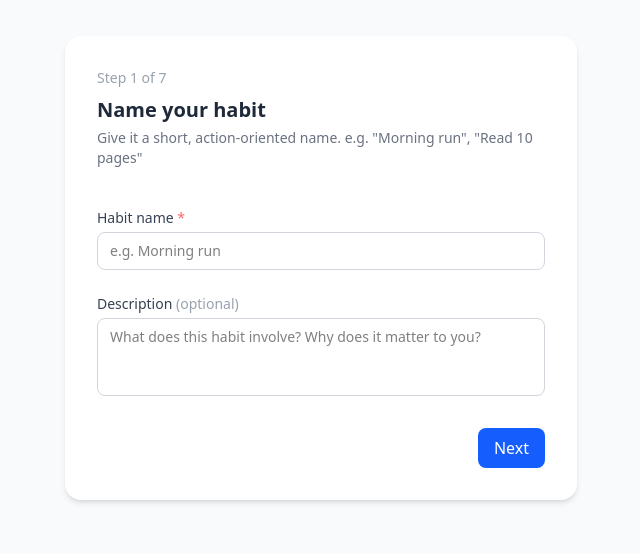
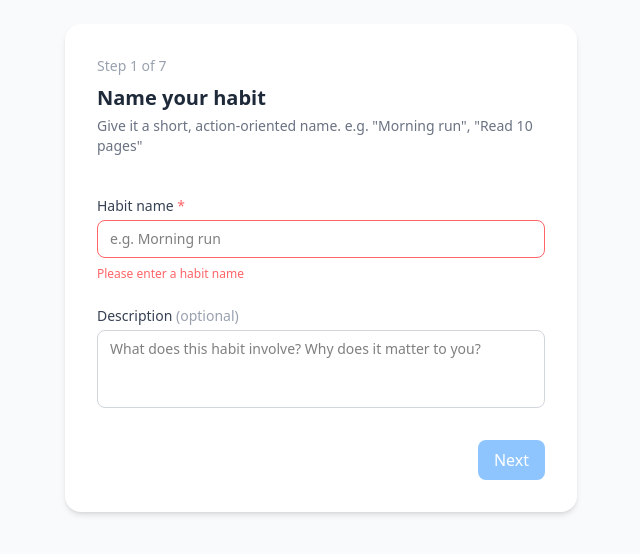
Before and after one commit to kevincoj/DayOnes, a React (Vite) app in the folder apps/client/: page /habits/new in a window 1280 px wide. Shown: the part 132-686 px from the top of the page, without its empty margins (319-959 px from the left). Built offline with nearby package versions, Linux system fonts and the light colour scheme; sample sign-in values are in the browser's storage.

Commit message:
Small feature changes in habit wizard steps and fixing token usage

```diff
--- a/apps/client/src/components/wizard/Step1.tsx
+++ b/apps/client/src/components/wizard/Step1.tsx
@@ -1,8 +1,8 @@
-import type { HabitFormData } from "../../types/habit"
+import type { HabitFormData } from "../../types/habit";
 
 interface Props {
-  formData: HabitFormData
-  onChange: (field: keyof HabitFormData, value: string) => void
+  formData: HabitFormData;
+  onChange: (field: keyof HabitFormData, value: string) => void;
 }
 
 export default function Step1({ formData, onChange }: Props) {
@@ -13,7 +13,8 @@ export default function Step1({ formData, onChange }: Props) {
           Name your habit
         </h2>
         <p className="text-sm text-gray-500 mb-4">
-          Give it a short, action-oriented name. e.g. "Morning run", "Read 10 pages"
+          Give it a short, action-oriented name. e.g. "Morning run", "Read 10
+          pages"
         </p>
       </div>
 
@@ -26,13 +27,19 @@ export default function Step1({ formData, onChange }: Props) {
           value={formData.name}
           onChange={(e) => onChange("name", e.target.value)}
           placeholder="e.g. Morning run"
-          className="border border-gray-300 rounded-lg px-3 py-2 text-sm focus:outline-none focus:ring-2 focus:ring-blue-500"
+          className={`border rounded-lg px-3 py-2 text-sm focus:outline-none focus:ring-2 focus:ring-blue-500 ${
+            formData.name === "" ? "border-red-400" : "border-gray-300"
+          }`}
         />
+        {formData.name === "" && (
+          <p className="text-xs text-red-400 mt-1">Please enter a habit name</p>
+        )}
       </div>
 
       <div className="flex flex-col gap-1">
         <label className="text-sm font-medium text-gray-700">
-          Description <span className="text-gray-400 font-normal">(optional)</span>
+          Description{" "}
+          <span className="text-gray-400 font-normal">(optional)</span>
         </label>
         <textarea
           value={formData.description}
@@ -43,5 +50,5 @@ export default function Step1({ formData, onChange }: Props) {
         />
       </div>
     </div>
-  )
+  );
 }
--- a/apps/client/src/components/wizard/Step2.tsx
+++ b/apps/client/src/components/wizard/Step2.tsx
@@ -1,8 +1,8 @@
-import type { HabitFormData } from "../../types/habit"
+import type { HabitFormData } from "../../types/habit";
 
 interface Props {
-  formData: HabitFormData
-  onChange: (field: keyof HabitFormData, value: string) => void
+  formData: HabitFormData;
+  onChange: (field: keyof HabitFormData, value: string) => void;
 }
 
 export default function Step2({ formData, onChange }: Props) {
@@ -21,15 +21,30 @@ export default function Step2({ formData, onChange }: Props) {
         <label className="text-sm font-medium text-gray-700">
           Frequency <span className="text-red-400">*</span>
         </label>
-        <select
-          value={formData.frequency}
-          onChange={(e) => onChange("frequency", e.target.value)}
-          className="border border-gray-300 rounded-lg px-3 py-2 text-sm focus:outline-none focus:ring-2 focus:ring-blue-500 bg-white"
-        >
-          <option value="daily">Daily</option>
-          <option value="weekly">Weekly</option>
-          <option value="custom">Custom</option>
-        </select>
+        <div className="flex items-center gap-2">
+          <input
+            type="number"
+            min={1}
+            max={7}
+            value={formData.frequency}
+            onChange={(e) => {
+              const val = e.target.value;
+              if (val === "") return onChange("frequency", "");
+              const clamped = Math.min(7, Math.max(1, Number(val)));
+              onChange("frequency", clamped.toString());
+            }}
+            placeholder="#"
+            className={`border rounded-lg px-3 py-2 text-sm focus:outline-none focus:ring-2 focus:ring-blue-500 w-20 text-center ${
+              formData.frequency === "" ? "border-red-400" : "border-gray-300"
+            }`}
+          />
+          <span className="text-sm text-gray-500">days per week</span>
+        </div>
+        {formData.frequency === "" && (
+          <p className="text-xs text-red-400 mt-1">
+            Please enter a number between 1 and 7
+          </p>
+        )}
       </div>
 
       <div className="flex flex-col gap-1">
@@ -50,5 +65,5 @@ export default function Step2({ formData, onChange }: Props) {
         </div>
       </div>
     </div>
-  )
+  );
 }
--- a/apps/client/src/components/wizard/Step3.tsx
+++ b/apps/client/src/components/wizard/Step3.tsx
@@ -36,11 +36,11 @@ export default function Step3({ formData, onChange }: Props) {
         </div>
 
         {/* Live preview */}
-        {formData.triggerCue && (
+        {/* {formData.triggerCue && (
           <p className="text-sm text-blue-600 mt-1">
             ✓ After I {formData.triggerCue}
           </p>
-        )}
+        )} */}
       </div>
     </div>
   )
--- a/apps/client/src/pages/HabitWizard.tsx
+++ b/apps/client/src/pages/HabitWizard.tsx
@@ -1,159 +1,137 @@
-import { useState, useContext } from "react"
-import { useNavigate } from "react-router-dom"
-import type { HabitFormData } from "../types/habit"
-import { AuthContext } from "../context/AuthContext"
-import Step1 from "../components/wizard/Step1"
-import Step2 from "../components/wizard/Step2"
-import Step3 from "../components/wizard/Step3"
-import Step4 from "../components/wizard/Step4"
-import Step5 from "../components/wizard/Step5"
-import Step6 from "../components/wizard/Step6"
-import Step7 from "../components/wizard/Step7"
+import { useState, useContext } from "react";
+import { useNavigate } from "react-router-dom";
+import type { HabitFormData } from "../types/habit";
+import { useAuth } from "../context/AuthContext";
+import Step1 from "../components/wizard/Step1";
+import Step2 from "../components/wizard/Step2";
+import Step3 from "../components/wizard/Step3";
+import Step4 from "../components/wizard/Step4";
+import Step5 from "../components/wizard/Step5";
+import Step6 from "../components/wizard/Step6";
+import Step7 from "../components/wizard/Step7";
 
-const TOTAL_STEPS = 7
+const TOTAL_STEPS = 7;
 
 export default function HabitWizard() {
-  const navigate = useNavigate()
-  const { token } = useContext(AuthContext) // grab token from global auth state
+  const navigate = useNavigate();
+  const { token } = useAuth();
 
   // Form submission state
-  const [isSubmitting, setIsSubmitting] = useState(false)
+  const [isSubmitting, setIsSubmitting] = useState(false);
 
   // Which step are we on? Start at 1.
-  const [currentStep, setCurrentStep] = useState(1)
+  const [currentStep, setCurrentStep] = useState(1);
 
   // All the form data lives here in the parent
   const [formData, setFormData] = useState<HabitFormData>({
     name: "",
     description: "",
-    frequency: "daily",
+    frequency: "",
     durationWeeks: "",
     triggerCue: "",
     microVersion: "",
     obstaclePlan: "",
     socialMode: "private",
     reward: "",
-  })
+  });
 
   // Move forward one step
   function handleNext() {
-    setCurrentStep((prev) => prev + 1)
+    setCurrentStep((prev) => prev + 1);
   }
 
   // Move back one step
   function handleBack() {
-    setCurrentStep((prev) => prev - 1)
+    setCurrentStep((prev) => prev - 1);
   }
 
   function handleChange(field: keyof HabitFormData, value: string) {
-  setFormData((prev) => ({ ...prev, [field]: value }))
+    setFormData((prev) => ({ ...prev, [field]: value }));
   }
 
   // Called when the user submits on the last step
   async function handleSubmit() {
-  setIsSubmitting(true)
+    setIsSubmitting(true);
     try {
       const response = await fetch("http://localhost:3001/api/habits", {
         method: "POST",
         headers: {
           "Content-Type": "application/json",
-        "Authorization": `Bearer ${token}`
+          Authorization: `Bearer ${token}`,
         },
         body: JSON.stringify({
           name: formData.name,
           description: formData.description,
           frequency: formData.frequency,
-        durationWeeks: formData.durationWeeks ? parseInt(formData.durationWeeks) : null,
+          durationWeeks: formData.durationWeeks
+            ? parseInt(formData.durationWeeks)
+            : null,
           triggerCue: formData.triggerCue,
           microVersion: formData.microVersion,
           obstaclePlan: formData.obstaclePlan,
           socialMode: formData.socialMode,
           reward: formData.reward,
-      })
-    })
+        }),
+      });
 
       if (!response.ok) {
-      throw new Error("Failed to create habit")
+        throw new Error("Failed to create habit");
       }
 
-    navigate("/home")
+      navigate("/home");
+    } catch (err) {
+      console.error("Error creating habit:", err);
+      alert("Something went wrong. Please try again.");
+      setIsSubmitting(false); // re-enable if it failed so they can retry
+    }
+  }
 
-  } catch (err) {
-    console.error("Error creating habit:", err)
-    alert("Something went wrong. Please try again.")
-    setIsSubmitting(false) // re-enable if it failed so they can retry
+  function isStepValid() {
+    switch (currentStep) {
+      case 1:
+        return formData.name.trim() !== "";
+      case 2:
+        return (
+          formData.frequency !== "" &&
+          Number(formData.frequency) >= 1 &&
+          Number(formData.frequency) <= 7
+        );
+      default:
+        return true;
     }
   }
   // Render the right step based on currentStep
   function renderStep() {
     switch (currentStep) {
       case 1:
-        return (
-            <Step1
-              formData={formData}
-              onChange={handleChange}
-            />
-          )
+        return <Step1 formData={formData} onChange={handleChange} />;
       case 2:
-        return (
-          <Step2
-            formData={formData}
-            onChange={handleChange}
-          />
-        )
+        return <Step2 formData={formData} onChange={handleChange} />;
       case 3:
-        return (
-          <Step3
-            formData={formData}
-            onChange={handleChange}
-          />
-        )
+        return <Step3 formData={formData} onChange={handleChange} />;
       case 4:
-        return (
-          <Step4
-            formData={formData}
-            onChange={handleChange}
-          />
-        )
+        return <Step4 formData={formData} onChange={handleChange} />;
       case 5:
-        return (
-          <Step5
-            formData={formData}
-            onChange={handleChange}
-          />
-        )
+        return <Step5 formData={formData} onChange={handleChange} />;
       case 6:
-        return (
-          <Step6
-            formData={formData}
-            onChange={handleChange}
-          />
-        )
+        return <Step6 formData={formData} onChange={handleChange} />;
       case 7:
-        return (
-          <Step7
-            formData={formData}
-            onChange={handleChange}
-          />
-        )
+        return <Step7 formData={formData} onChange={handleChange} />;
       default:
-        return null
+        return null;
     }
   }
 
   return (
     <div className="min-h-screen bg-gray-50 flex items-center justify-center p-4">
       <div className="bg-white rounded-2xl shadow-md w-full max-w-lg p-8">
-
         {/* Progress indicator */}
         <p className="text-sm text-gray-400 mb-2">
           Step {currentStep} of {TOTAL_STEPS}
         </p>
 
         {/* The current step's content */}
-        <div className="mb-8">
-          {renderStep()}
-        </div>
+        <div className="mb-8">{renderStep()}</div>
 
         {/* Navigation buttons */}
         <div className="flex justify-between">
@@ -171,7 +149,12 @@ export default function HabitWizard() {
           {currentStep < TOTAL_STEPS ? (
             <button
               onClick={handleNext}
-              className="px-4 py-2 bg-blue-600 text-white rounded-lg hover:bg-blue-700"
+              disabled={!isStepValid()}
+              className={`px-4 py-2 rounded-lg text-white transition-colors ${
+                isStepValid()
+                  ? "bg-blue-600 hover:bg-blue-700"
+                  : "bg-blue-300 cursor-not-allowed"
+              }`}
             >
               Next
             </button>
@@ -189,8 +172,7 @@ export default function HabitWizard() {
             </button>
           )}
         </div>
-
       </div>
     </div>
-  )
+  );
 }
```
Lines whose indentation alone changed are shown as unchanged.
